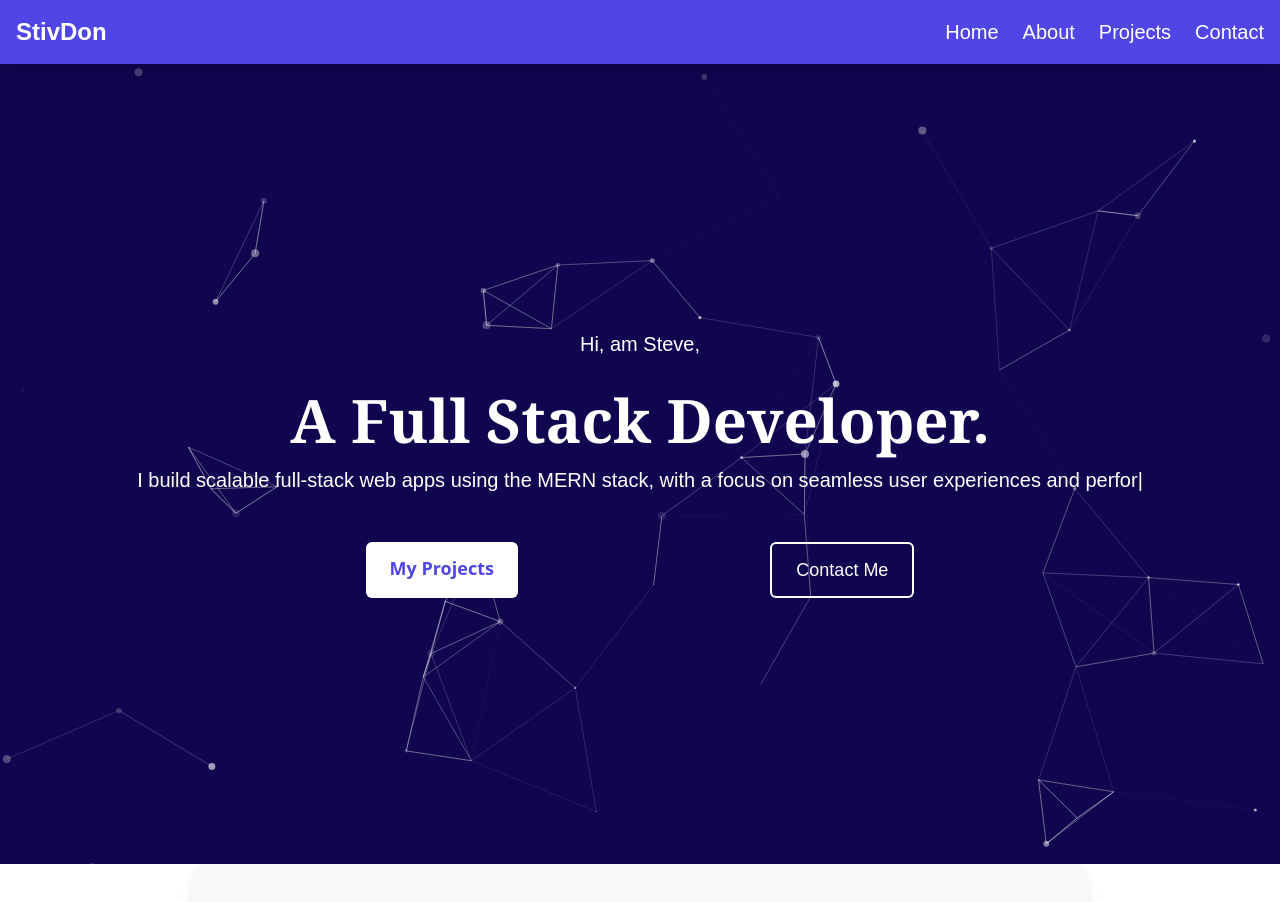
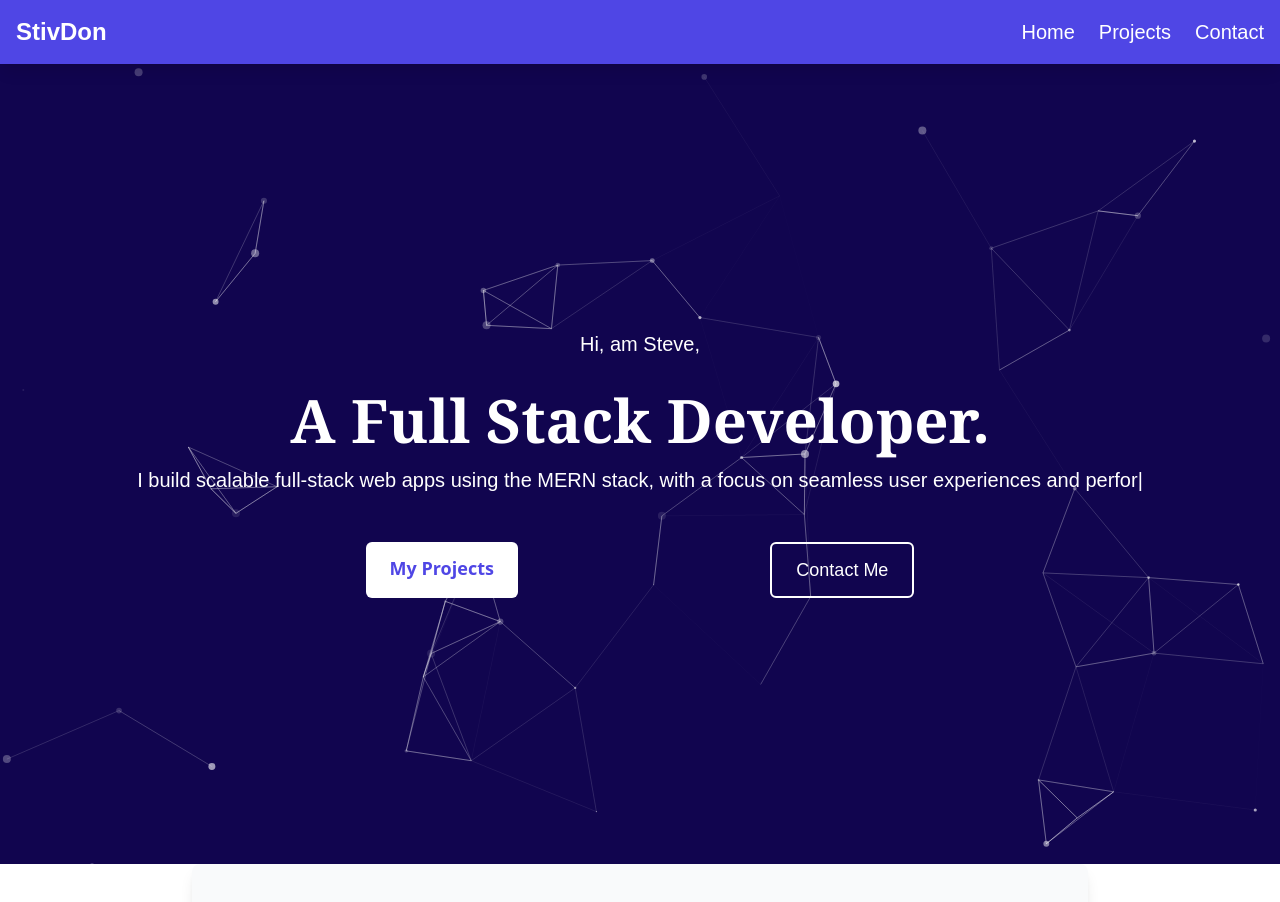
Before and after one commit to stevedon1/portfolio, a Next.js app: page / in a window 1280 px wide. Shown: the top 902 px of the page. Built offline with nearby package versions, Linux system fonts and the light colour scheme.

Commit message:
fix my project navigation

```diff
--- a/components/HeroSection.tsx
+++ b/components/HeroSection.tsx
@@ -99,12 +99,12 @@ export default function HeroSection() {
 
         {/* Buttons */}
         <div className="flex justify-evenly pt-4 mt-4 gap-6">
-          <a
-            href="#projects"
+          <Link
+            href="my-projects"
             className="bg-white text-lg font-bold font-sans text-indigo-600 px-6 py-3 rounded-md hover:bg-indigo-600 hover:text-white transition duration-300"
           >
             My Projects
-          </a>
+          </Link>
           <Link
             href={`contact-me`}
             className="bg-transparent border-2 text-lg border-white text-white px-6 py-3 rounded-md font-medium hover:bg-white hover:text-indigo-600 transition duration-300"
--- a/components/Navbar.tsx
+++ b/components/Navbar.tsx
@@ -23,8 +23,7 @@ export default function Navbar() {
         {/* Desktop Navigation Links */}
         <div className="hidden text-lg md:text-xl md:flex space-x-6">
           <Link href="/" className="hover:text-gray-300">Home</Link>
-          <a href="#about" className="hover:text-gray-300">About</a>
-          <a href="#projects" className="hover:text-gray-300">Projects</a>
+          <Link href="my-projects" className="hover:text-gray-300">Projects</Link>
           <Link href="contact-me" className="hover:text-gray-300">Contact</Link>
         </div>
 
@@ -42,8 +41,7 @@ export default function Navbar() {
       {isOpen && (
         <div className="absolute top-16 left-0 w-full bg-indigo-700 py-4 z-50">
           <Link href="/" onClick={closeMenu} className="block text-white text-center hover:text-gray-300">Home</Link>
-          <a href="#about" onClick={closeMenu} className="block text-white text-center hover:text-gray-300">About</a>
-          <a href="#projects" onClick={closeMenu} className="block text-white text-center hover:text-gray-300">Projects</a>
+          <Link href="my-projects" onClick={closeMenu} className="block text-white text-center hover:text-gray-300">Projects</Link>
           <Link href="contact-me" onClick={closeMenu} className="block text-white text-center hover:text-gray-300">Contact</Link>
         </div>
       )}
```
